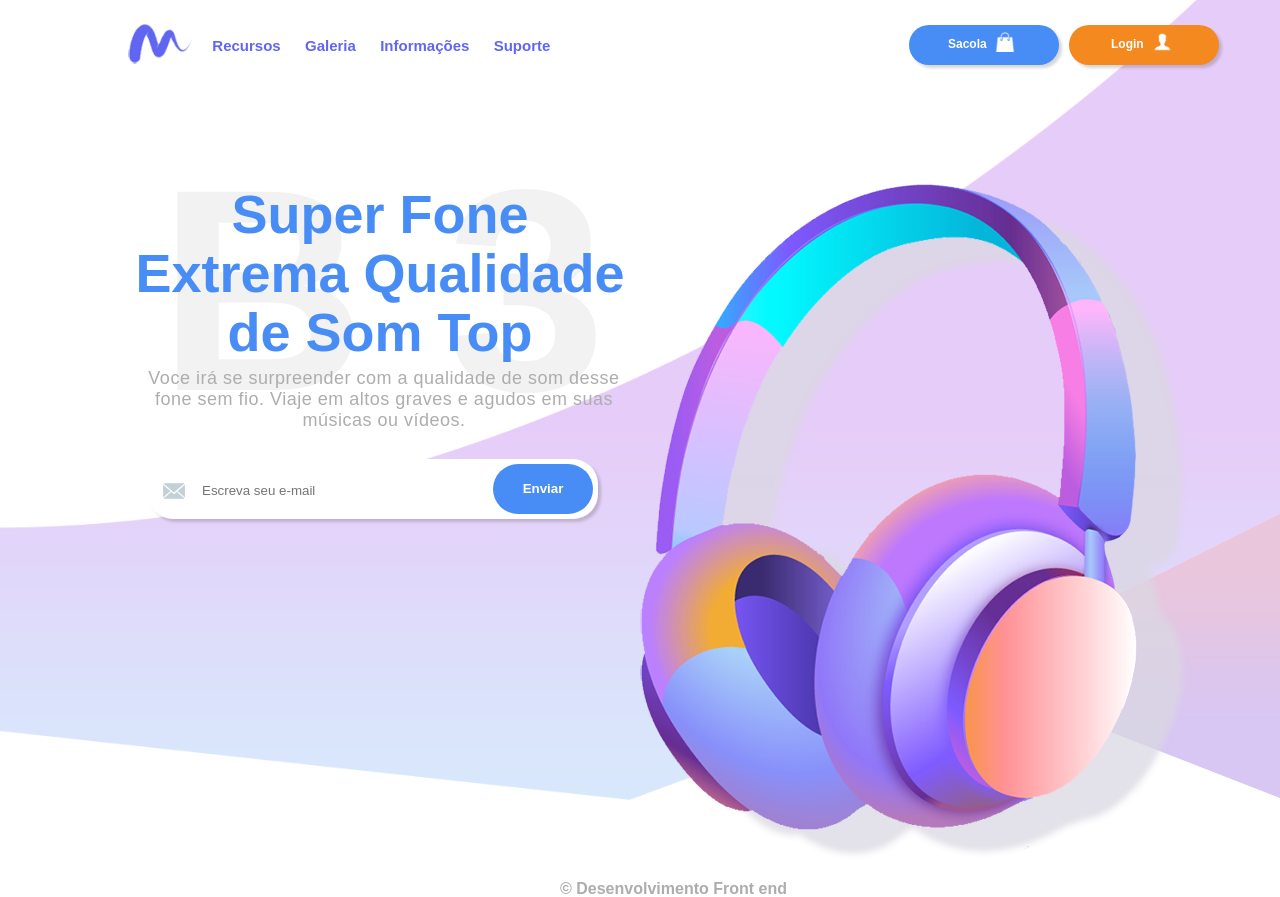
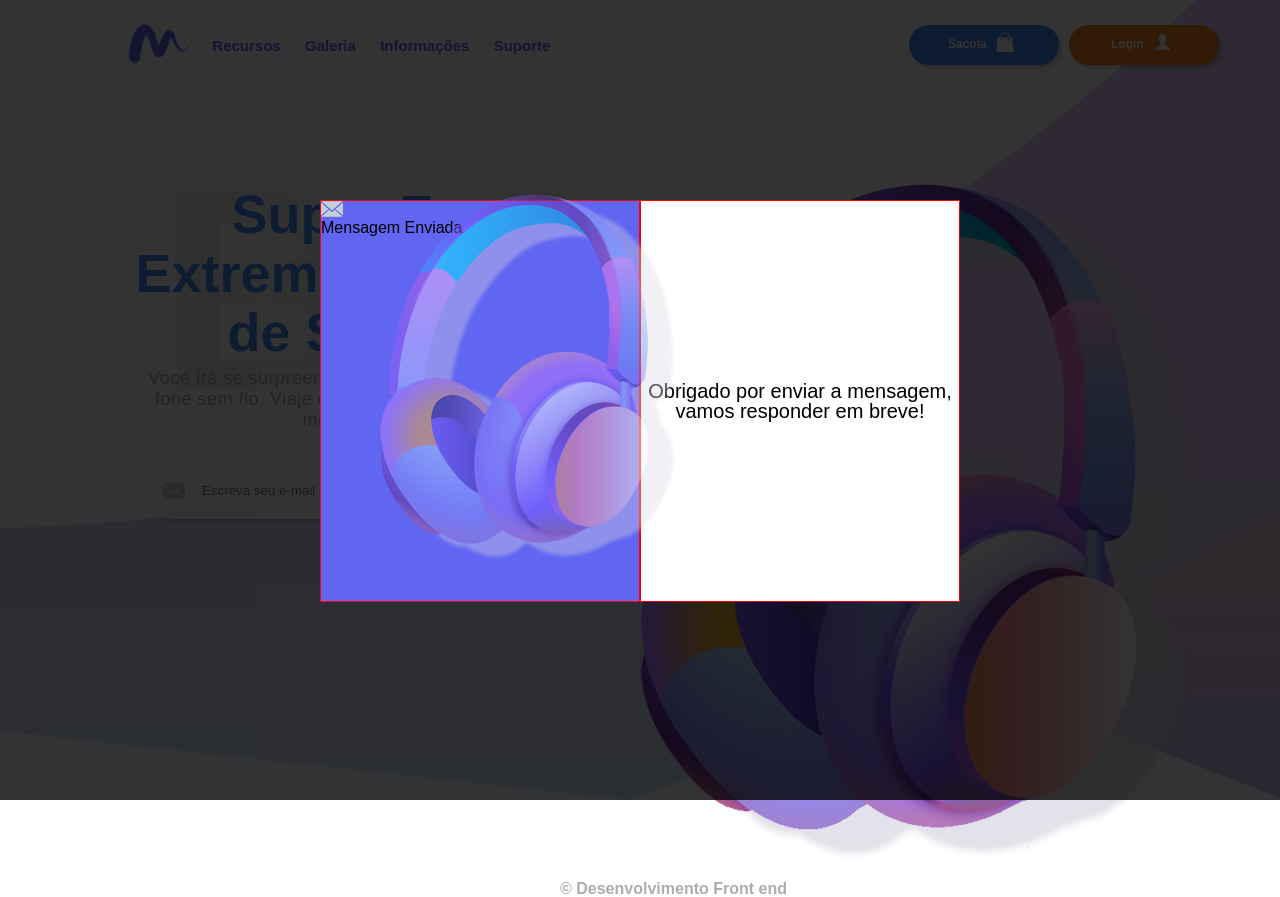
Before and after one commit to 10500007/Meus_Trabalhos, a plain HTML site: page Front-end Udemy/index.html in a window 1280 px wide. Both pictures are taken after a click on the button "Enviar". Drawn offline with Linux system fonts and the light colour scheme.

Commit message:
att sexta almoço

```diff
--- a/Front-end Udemy/css/5_objects/5_objects.css
+++ b/Front-end Udemy/css/5_objects/5_objects.css
@@ -178,6 +178,7 @@
     background-color: #488cf5;
     height: 50px;
     width: 100px;
+    cursor: pointer;
     font-weight: bold;
     transition: all .3s ease-in-out;
     -webkit-transition: all .3s ease-in-out;
@@ -185,6 +186,10 @@
 
 #send-btn:hover {
     background-color: #8a378d;
+}
+
+#openModal{
+
 }
 
 .ModalDialog{
@@ -200,4 +205,58 @@
     -webkit-transition: opacity 400ms ease-in;
     -moz-transition: opacity 400ms ease-in;
     pointer-events: none;
+    height: 100vh;
+    display: flex;
 }
+
+.ModalDialog:target{
+    opacity: 1;
+    pointer-events: auto;
+}
+
+.body-modal{
+    margin: auto;
+    height: 50%;
+    width: 50%;
+    display: flex;
+
+}
+.side-left{
+
+    border: 1px solid red;
+    width: 50%;
+    height: 100%;
+
+    background-size: 80%;
+    background-position: 60% 100%  ;
+
+    background-color:#6066f2 ;
+
+
+
+}
+.phone-msg{
+    position: absolute;
+   height: 55%;
+   top: 130px;
+   left: 380px;
+   opacity: 0.5;
+
+}
+
+.side-right{
+    display: flex;
+
+    align-items: center;
+    background: white;
+    border: 1px solid red;
+    width: 50%;
+    height: 100%;
+}
+
+.side-right>p{
+    text-align: center;
+    font-size: 20px;
+
+
+}
--- a/Front-end Udemy/index.html
+++ b/Front-end Udemy/index.html
@@ -67,7 +67,7 @@
         </section>
 
         <div id="openModal" class="ModalDialog">
-            <div>
+            <div class="body-modal">
                 <a href="#close" title="Fechar" class="closeModal"></a>
                 <div class="side-left">
                     <img src="img/phone.png" class="phone-msg">
```
